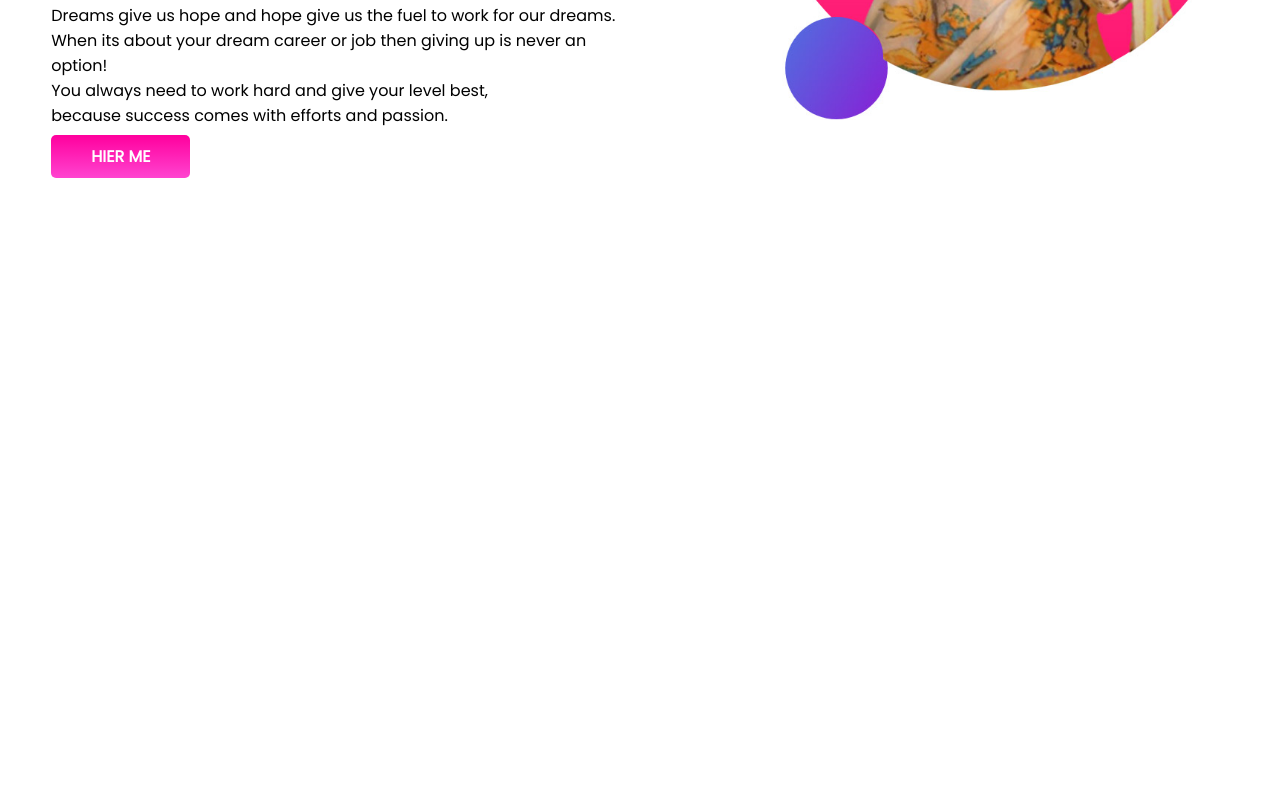
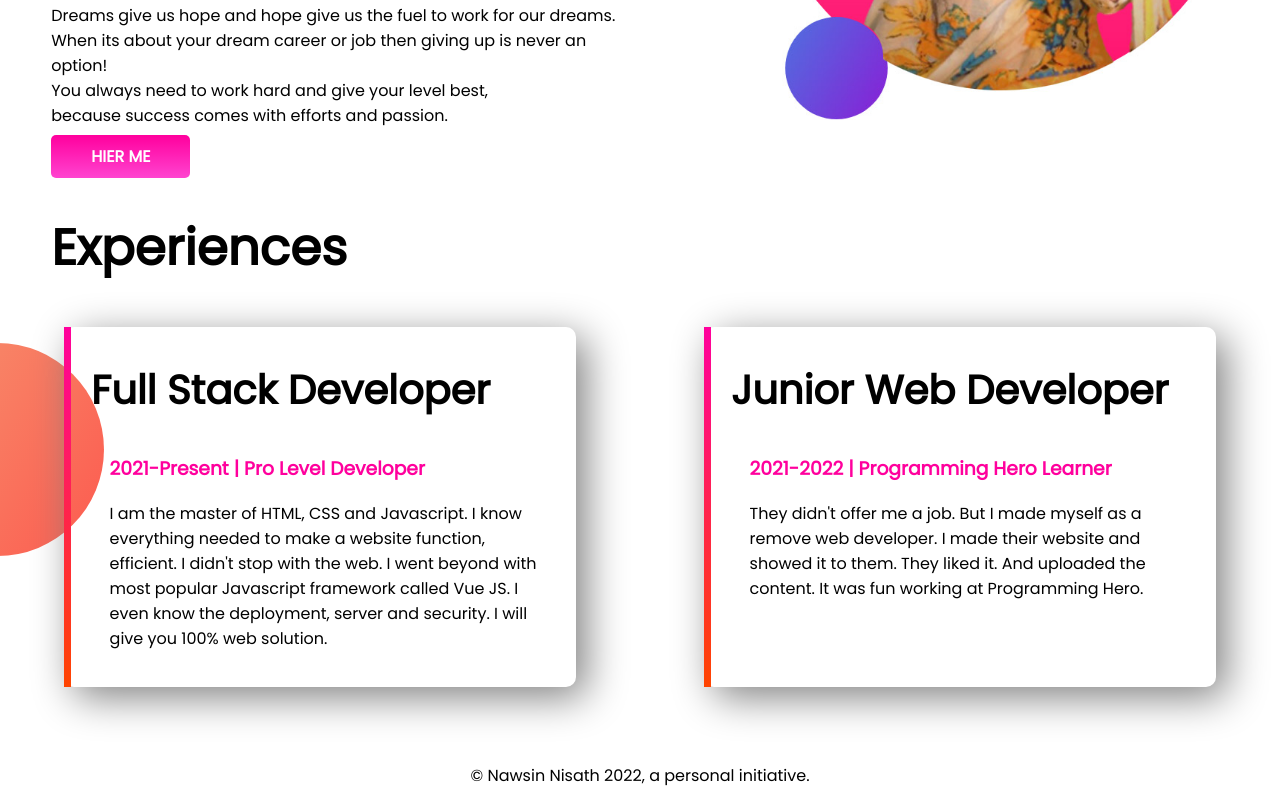
Before and after one commit to nawsinnisath/developer-portfolio, a plain HTML site: page index.html in a window 1280 px wide. Shown: the part 394-1198 px from the top of the page. Before the commit the page ends 800 px from the top, so only its background shows below. Drawn offline with Linux system fonts and the light colour scheme.

Commit message:
footer added

```diff
--- a/index.html
+++ b/index.html
@@ -11,7 +11,7 @@
     <link rel="stylesheet" href="style.css">
 </head>
 <body>
-   <section class="top-banner">
+   <section class="top-banner flexible">
        <div class="half-width">
            <h1>WELCOME TO</h1>
     <h1><span class="orange-colored">NAWSIN NISATH'S</span> WORLD!</h1>
@@ -23,5 +23,25 @@
         <img src="my images/my-bg2.jpg">
     </div>
 </section>
+<section class="experience-area">
+    <h1 id="space">Experiences</h1>
+ <div class="flexible">
+     <div class="experience-item" id="color">
+        <h2>Full Stack Developer</h2>
+        <h3 id="spc"class="orange-colored">2021-Present | Pro Level Developer</h3>
+        <p id="spc">I am the master of HTML, CSS and Javascript. I know everything needed to make a website function, efficient. I didn't stop with the web. I went beyond with most popular Javascript framework called Vue JS. I even know the deployment, server and security. I will give you 100% web solution.</p>
+    </div>
+    <div class="experience-item" id="gradient">
+        <h2>Junior Web Developer</h2>
+        <h3 id="spc"class="orange-colored">2021-2022 | Programming Hero Learner</h3>
+        <p id="spc">They didn't offer me a job. But I made myself as a remove web developer. I made their website and showed it to them. They liked it. And uploaded the content. It was fun working at Programming Hero.</p>
+    </div>
+</div>
+</section>
+<section>
+    <footer>
+      <p align="center"> © Nawsin Nisath 2022, a personal initiative.</p>
+    </footer>
+</section>
 </body>
 </html>
--- a/style.css
+++ b/style.css
@@ -7,11 +7,17 @@
 {
     font-size: 50px;
 }
+h2{
+    font-size: 40px;
+}
+#space{
+    padding-left: 4%;
+}
 .orange-colored
 {
 color: rgb(255, 0, 157);
 }
-section{
+.flexible{
     display: flex;
 }
 .half-width{
@@ -40,5 +46,42 @@
 {
     background-image: url(images/top-banner.png);
     background-repeat: no-repeat;
-
 }
+.experience-item
+{
+   width: 40%;
+   margin-left: 5%;
+   margin-right: 5%;
+    box-shadow:  10px 10px 40px gray;
+    padding-left: 20px;
+    padding-bottom: 20px;
+    padding-right: 20px;
+    border-radius: 10px;
+}
+.experience-area
+{
+background-image: url(images/exp-bg.png);
+background-repeat: no-repeat;
+background-position: left;
+}
+#spc
+{
+    padding-left: 4%;
+}
+#color
+{
+   border-left: 7px solid;
+   border-image: linear-gradient(rgba(255,0,157), orangered);
+   border-image-slice: 1;
+}
+#gradient
+{
+    border-left: 7px solid;
+    border-image: linear-gradient(rgba(255,0,157) ,orangered);
+    border-image-slice: 1;
+}
+footer p
+{
+    text-align: center;
+    padding-top: 60px;
+}
```
Also changed, not shown: images/dream-bg.png (deleted), images/jhankar.png (deleted), images/jhankar2.png (deleted), images/my-bg.png (deleted), images/my-bg2.png (deleted), my images/IMG-20200902-WA0000-removebg-preview.png (deleted), my images/IMG-20200902-WA0000.jpg (deleted), my images/IMG-20210222-WA0091 (2).jpg (deleted), my images/IMG-20210222-WA0091__2_-removebg-preview.png (deleted), my images/IMG20210525164931 (2).jpg (deleted), my images/IMG20210525164931__2_-removebg-preview.png (deleted), my images/IMG_20190806_174648_652-removebg-preview.png (deleted), my images/IMG_20190806_174648_652.jpg (deleted), my images/IMG_20190806_201402_679.jpg (deleted), 1 more files, 2 other files.
